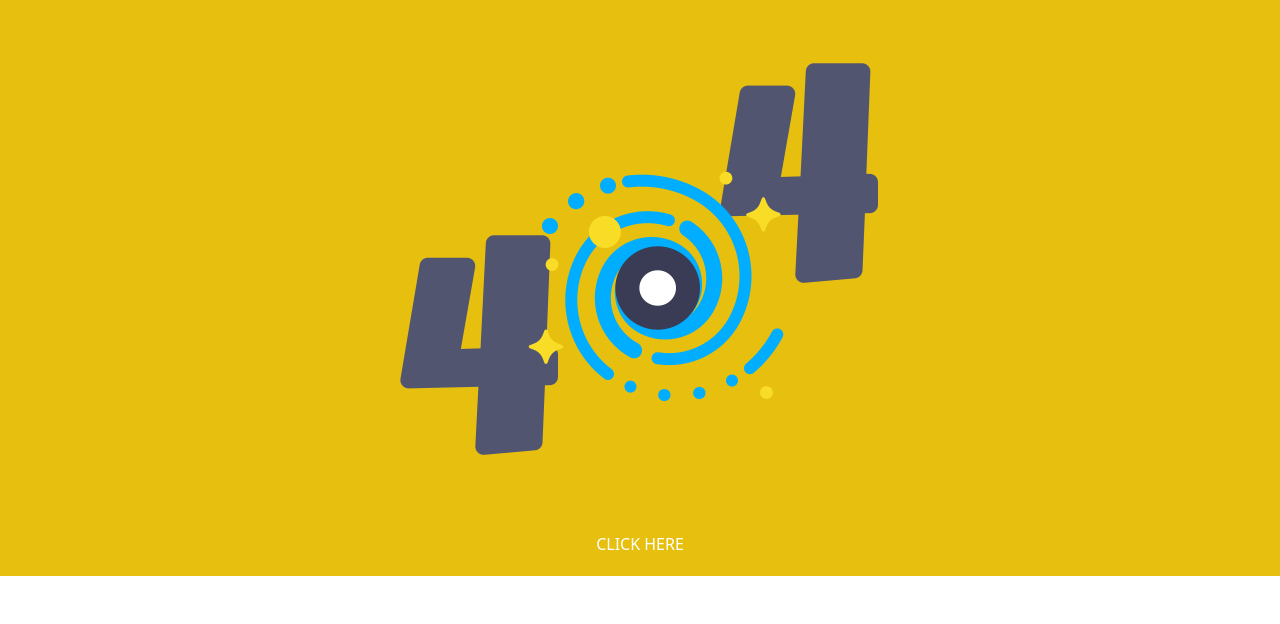
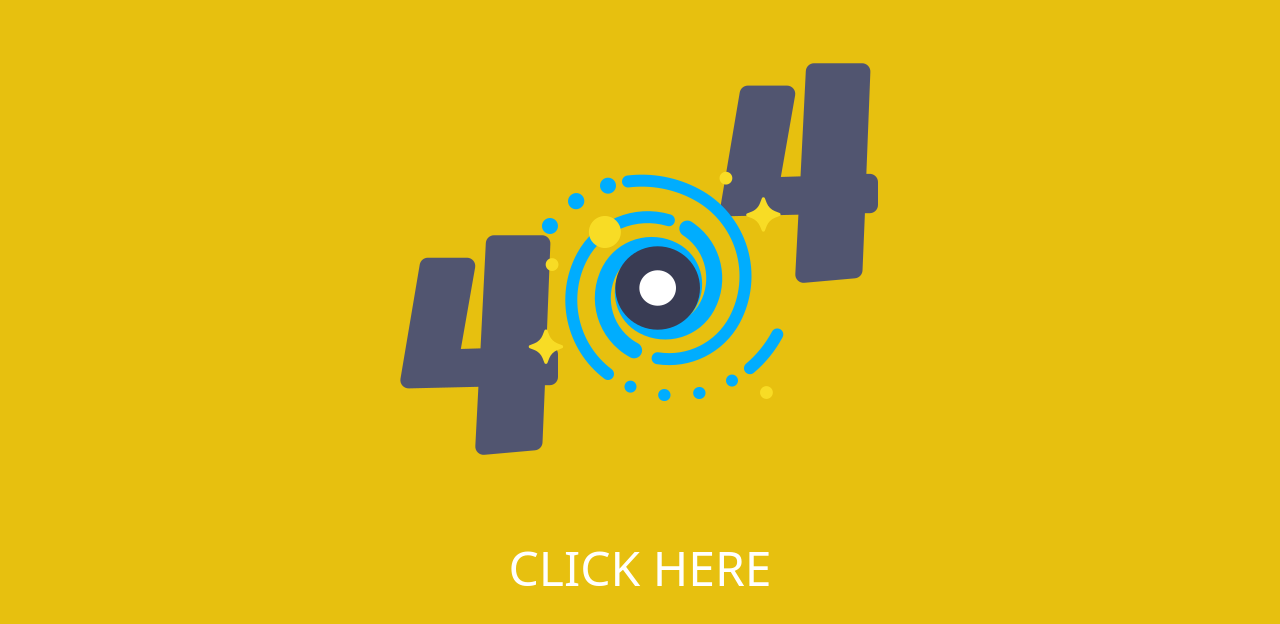
Before and after one commit to SMelian/SMelian.github.io, a website: page pages/error404.html in a window 1280 px wide. Drawn offline with nearby package versions, Linux system fonts and the light colour scheme.

Commit message:
Arreglo de 404

```diff
--- a/pages/error404.html
+++ b/pages/error404.html
@@ -15,9 +15,9 @@
        <!--Link a mi css-->
        <link rel="stylesheet" href="../CSS/main.css">
 </head>
-<body>
-    <section class="textCenter bg">
+<body class="bg textCenter">
+    <section>
         <img src="../fotos/Pagina404/error4042.png" alt="Wires not connected due to an error404">
-        <a class="nav-link active bg" aria-current="page" href="../index.html">CLICK HERE</a>
+        <a class="nav-link error404 active" aria-current="page" href="../index.html">CLICK HERE</a>
     </section>
 </body>
--- a/scss/_nav.scss
+++ b/scss/_nav.scss
@@ -40,3 +40,11 @@ p{
     color: $textColor;
     text-align: center;
 }
+
+
+.error404 {
+    color: white;
+    font-size: $textLg;
+    padding: 10px;
+
+}
```
Also changed, not shown: pages/location.html (+3 -3 lines), CSS/main.css, 1 other file.
